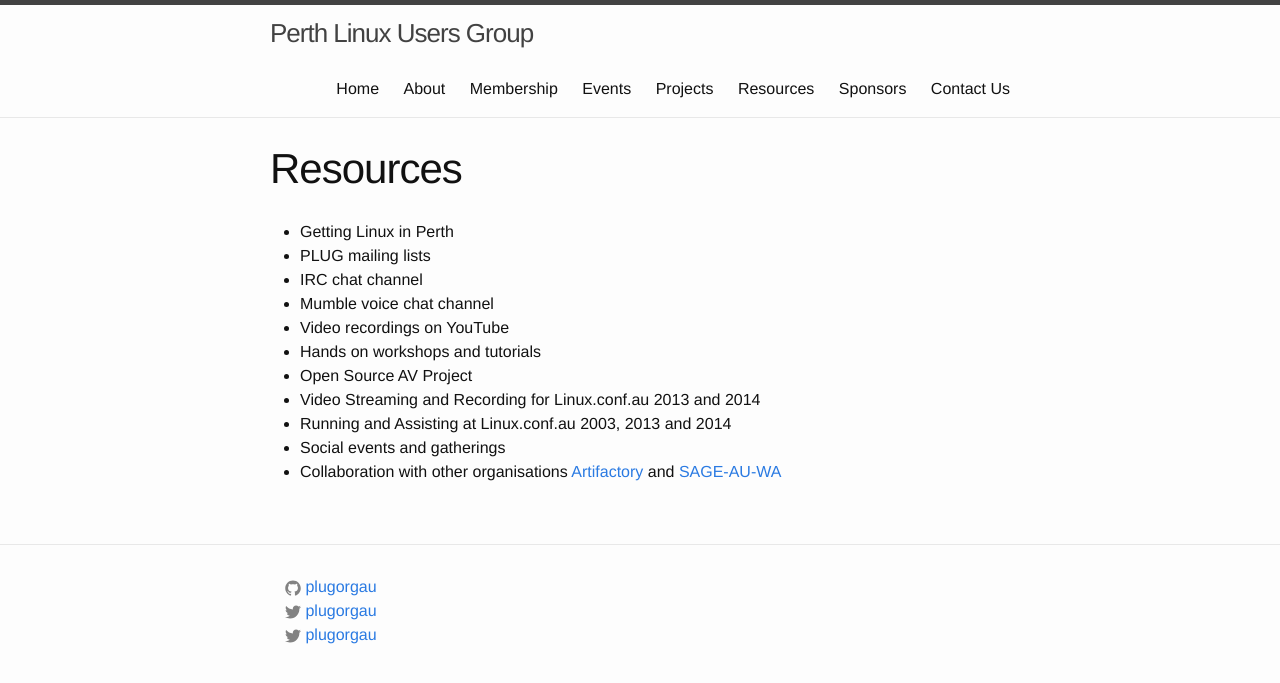
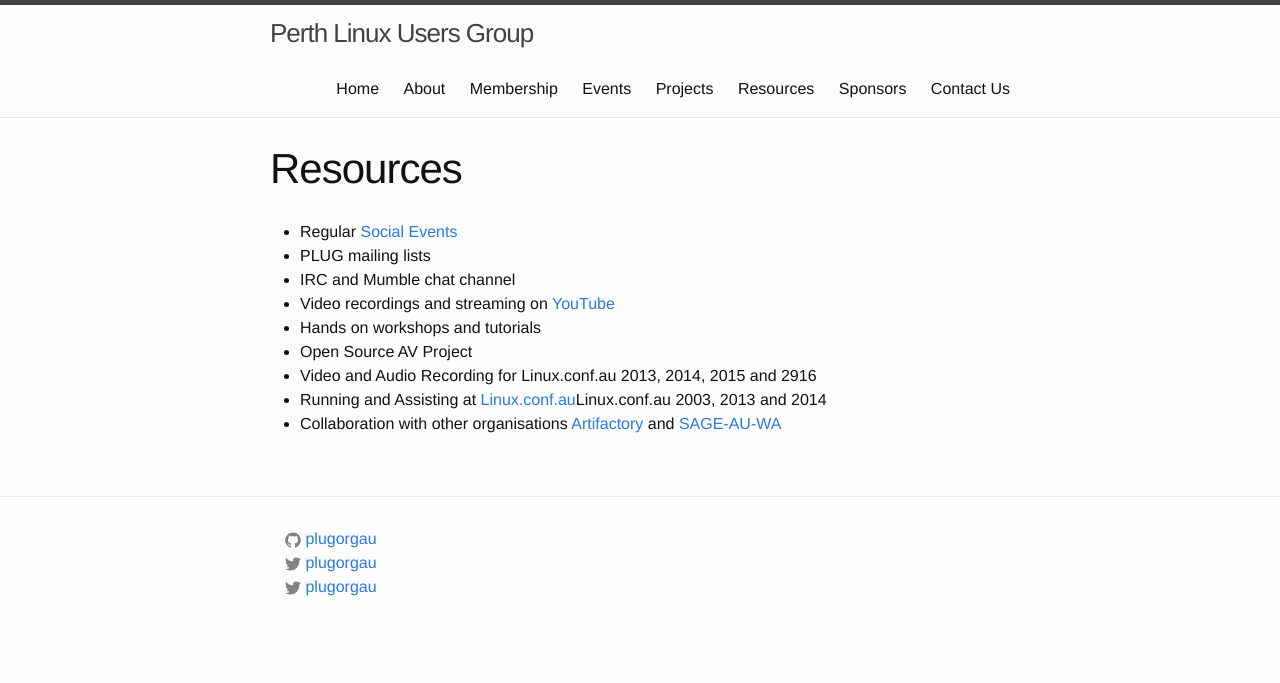
Before and after one commit to plugorgau/plugorgau.github.io, a Jekyll site: the page built from pages/resources/resources.md, in a window 1280 px wide. Shown: the top 683 px of the page. Built offline with Jekyll 4.4.1, drawn with Linux system fonts in a browser that asks for light colours.

Commit message:
Update resources.md

```diff
--- a/pages/resources/resources.md
+++ b/pages/resources/resources.md
@@ -4,14 +4,12 @@ title: Resources
 permalink: /resources/
 ---
 
-* Getting Linux in Perth
+* Regular [Social Events](http://plug.org.au/events/)
 * PLUG mailing lists
-* IRC chat channel
-* Mumble voice chat channel
-* Video recordings on YouTube
+* IRC and Mumble chat channel
+* Video recordings and streaming on [YouTube](https://www.youtube.com/user/PerthLinuxUsersGroup)
 * Hands on workshops and tutorials
 * Open Source AV Project
-* Video Streaming and Recording for Linux.conf.au 2013 and 2014
-* Running and Assisting at Linux.conf.au 2003, 2013 and 2014
-* Social events and gatherings
+* Video and Audio Recording for Linux.conf.au 2013, 2014, 2015 and 2916
+* Running and Assisting at [Linux.conf.au](http://linux.org.au)Linux.conf.au 2003, 2013 and 2014
 * Collaboration with other organisations [Artifactory](http://artifactory.org.au/) and [SAGE-AU-WA](https://www.meetup.com/SAGE-AU-WA/)
```
